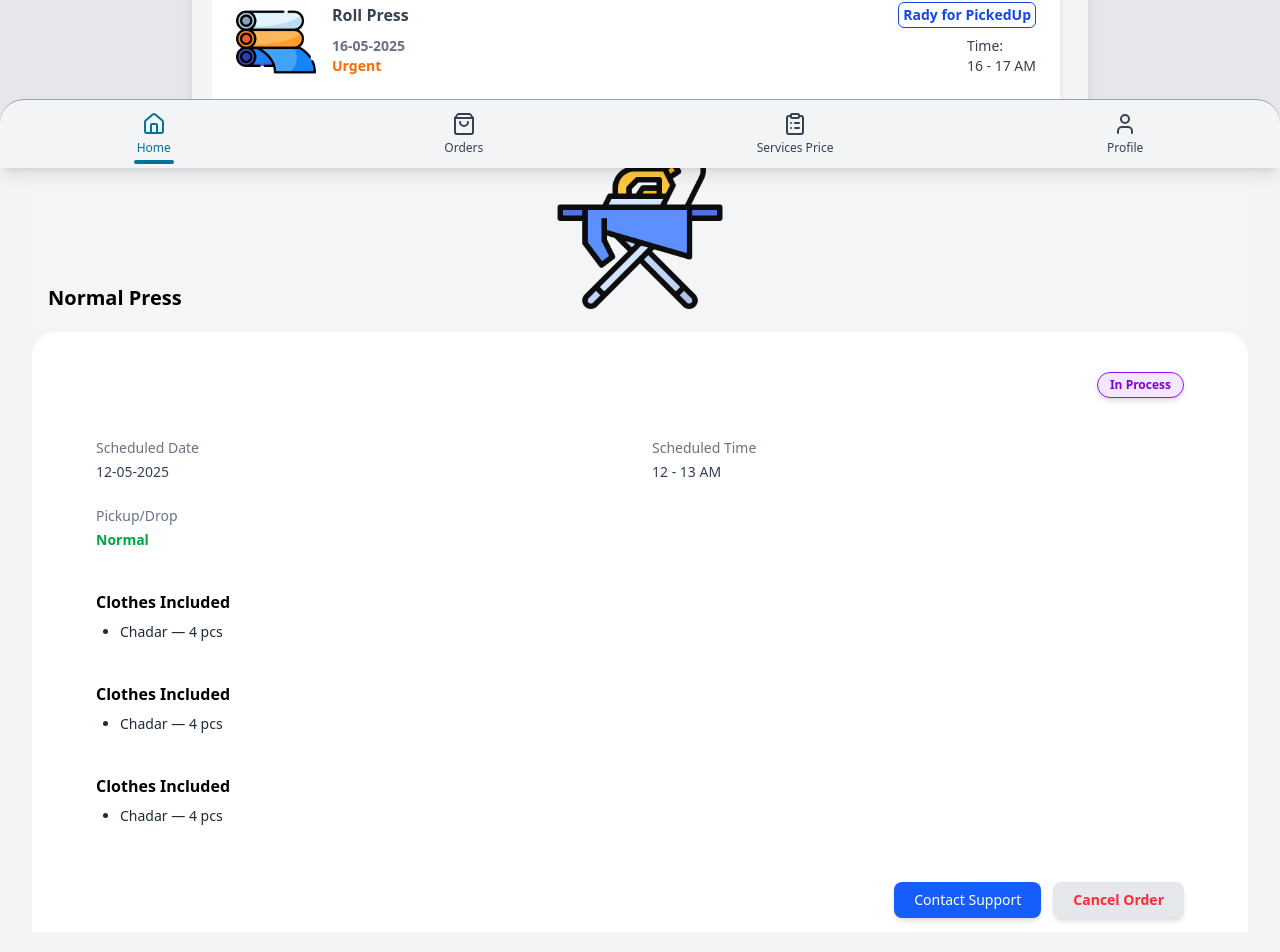
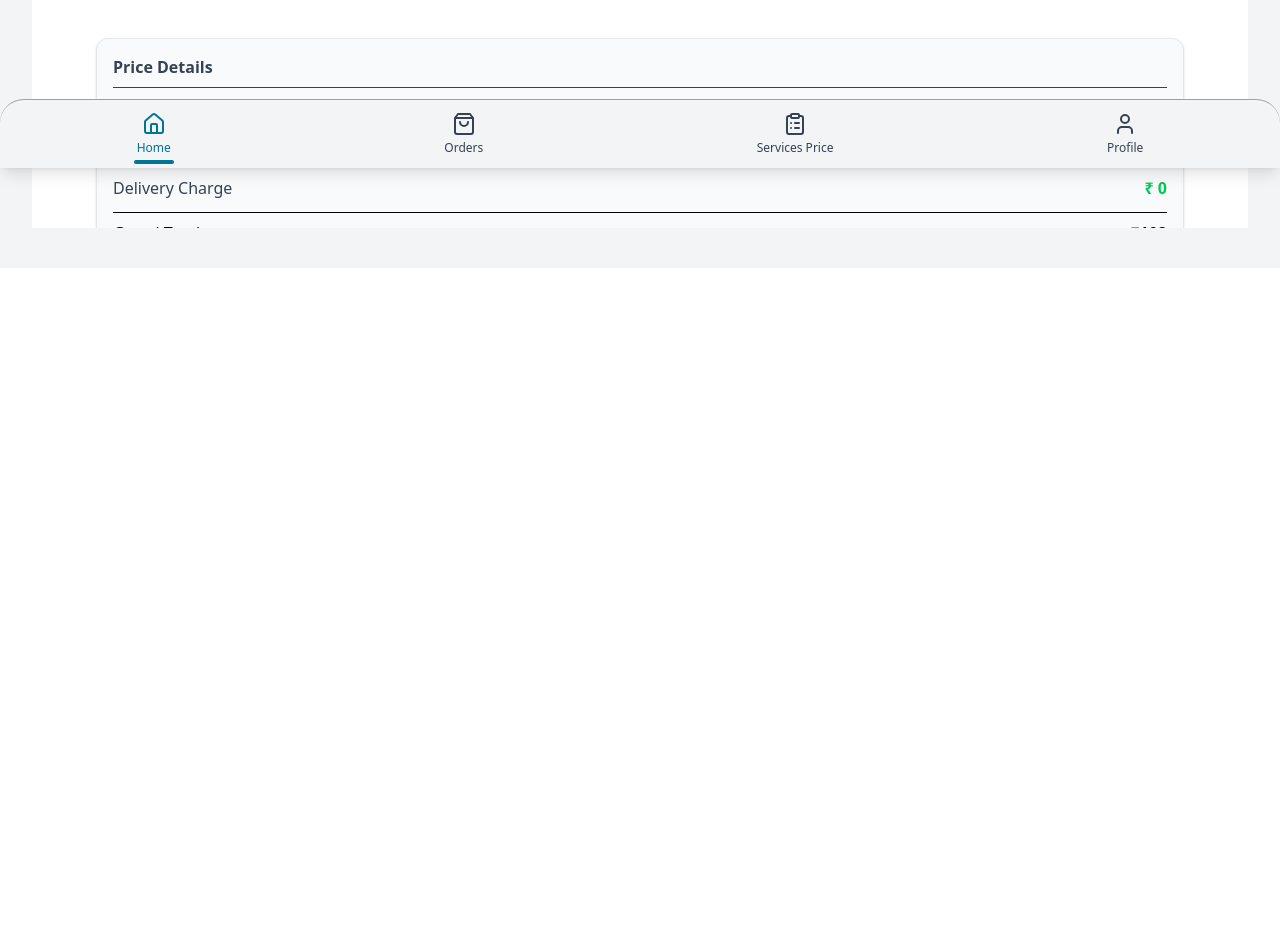
Before and after one commit to Sandb786/Laundry_project_User_Pannel_Frontend, a React (Vite) app: page /myorders in a window 1280 px wide. Shown: the part 632-1584 px from the top of the page. After the commit the page ends 900 px from the top, so only its background shows below. Built offline with nearby package versions, Linux system fonts and the light colour scheme.

Commit message:
Chack and test increse the sizeb.

```diff
--- a/src/Show_orders/Order_details/ShowDetail.jsx
+++ b/src/Show_orders/Order_details/ShowDetail.jsx
@@ -3,30 +3,28 @@ import { Typography } from "@material-tailwind/react";
 
 export default function OrderDetail({ order }) {
     return (
-
-        <div className=" bg-gray-100 py-10 px-1 sm:px-8 ">
+        <div className="bg-gray-100 py-10 px-1 sm:px-8">
 
             {/* Header Image */}
-                <div className="relative h-32 sm:h-48 w-full overflow-visible -mt-10 ">
+            <div className="relative h-32 sm:h-48 w-full overflow-visible -mt-10">
                 <img
                     src={order.image}
                     alt="Service"
-                        className="w-full h-full object-contain  p-2 "
+                    className="w-full h-full object-contain p-2"
                 />
                 <div className="absolute inset-0 bg-gray-100/5 flex items-end p-4">
                     <Typography variant="lead" className="text-black font-bold capitalize">
                         {order.ordertype}
                     </Typography>
-
                 </div>
             </div>
 
-            <div className="overflow-y-auto pr-2 max-h-[70vh] sm:max-h-[600px] mx-auto bg-white rounded-t-3xl  mt-1 px-4 sm:px-6">
+            {/* Main Container */}
+            <div className="overflow-y-auto pr-2 max-h-[70vh] sm:max-h-[600px] mx-auto bg-white rounded-t-3xl mt-1 px-4 sm:px-6">
 
-                {/* Order Details */}
-                <div className="p-6 sm:p-10 space-y-10 mb-50">
+                <div className="p-6 sm:p-10 space-y-10">
 
-                    {/* Status Badge */}
+                    {/* ========== Order Status ========== */}
                     <div className="flex justify-end">
                         <Typography
                             variant="small"
@@ -37,71 +35,101 @@ export default function OrderDetail({ order }) {
                                             order.status === 'In Process' ? 'text-purple-700 border-purple-600 bg-purple-100' :
                                                 order.status === 'Delivered' ? 'text-green-700 border-green-600 bg-green-100' :
                                                     order.status === 'Cancelled' ? 'text-red-700 border-red-600 bg-red-100' :
-                                                        'text-gray-700 border-gray-600 bg-gray-100'
-                                }`}
+                                                        'text-gray-700 border-gray-600 bg-gray-100'}`}
                         >
                             {order.status}
                         </Typography>
                     </div>
 
-                    {/* Info Grid */}
-                    <div className="grid grid-cols-1 sm:grid-cols-2 gap-6 text-sm text-gray-700">
+                    {/* ========== Schedule & Pickup Info ========== */}
+                    <div>
+                        <Typography variant="h6" className="font-semibold mb-4">Order Schedule</Typography>
+
+                        <div className="grid grid-cols-1 sm:grid-cols-2 gap-6 text text-gray-700">
+
                             <div className="space-y-1">
                                 <Typography className="font-medium text-gray-500">Scheduled Date</Typography>
                                 <Typography>{order.schedule.date}</Typography>
                             </div>
+
                             <div className="space-y-1">
                                 <Typography className="font-medium text-gray-500">Scheduled Time</Typography>
                                 <Typography>{order.schedule.time}</Typography>
                             </div>
+
                             <div className="space-y-1">
-                            <Typography className="font-medium text-gray-500">Pickup/Drop</Typography>
+                                <Typography className="font-medium text-gray-500">Pickup/Drop Type</Typography>
                                 <Typography className={`font-semibold ${order.pickupDrop === 'Urgent' ? 'text-orange-500' : 'text-green-600'}`}>
                                     {order.pickupDrop}
                                 </Typography>
                             </div>
+
+                            <div className="space-y-1">
+                                <Typography className="font-medium text-gray-500">Delivery Charge</Typography>
+                                <Typography>₹ {order.pickupDrop === 'Urgent' ? 30 : 0} /-</Typography>
                             </div>
 
-                    {/* Clothes List */}
+
+                        </div>
+
+                    </div>
+
+                    {/* ========== Clothes List ========== */}
                     <div>
                         <Typography variant="h6" className="font-semibold mb-2">Clothes Included</Typography>
-                        <ul className="list-disc pl-6 space-y-1 text-sm text-gray-800">
+                        <ul className="list-disc pl-6 space-y-1 text text-gray-800">
                             {order.clothes.map((cloth, idx) => (
-                                <li key={idx}>{cloth.type} — <span className="font-medium">{cloth.quantity} pcs</span></li>
-                            ))}
-                        </ul>
-                    </div>
-                    {/* Clothes List */}
-                    <div>
-                        <Typography variant="h6" className="font-semibold mb-2">Clothes Included</Typography>
-                        <ul className="list-disc pl-6 space-y-1 text-sm text-gray-800">
-                            {order.clothes.map((cloth, idx) => (
-                                <li key={idx}>{cloth.type} — <span className="font-medium">{cloth.quantity} pcs</span></li>
-                            ))}
-                        </ul>
-                    </div>
-                    {/* Clothes List */}
-                    <div>
-                        <Typography variant="h6" className="font-semibold mb-2">Clothes Included</Typography>
-                        <ul className="list-disc pl-6 space-y-1 text-sm text-gray-800">
-                            {order.clothes.map((cloth, idx) => (
-                                <li key={idx}>{cloth.type} — <span className="font-medium">{cloth.quantity} pcs</span></li>
+                                <li key={idx}>
+                                    {cloth.type} — <span className="font-medium">{cloth.quantity} pcs</span>
+                                </li>
                             ))}
                         </ul>
                     </div>
 
+                    {/* ========== Price Details ========== */}
+                    <div className="bg-gray-50 p-4 rounded-xl shadow-sm border border-gray-200">
+                        <Typography variant="h6" className="font-semibold mb-4 text-gray-700 border-b pb-2">
+                            Price Details
+                        </Typography>
+                        <div className="text text-gray-700 space-y-3">
+                            <div className="flex justify-between">
+                                <span>Total Clothes</span>
+                                <span className="font-semibold">{order.clothes.reduce((total, cloth) => total + cloth.quantity, 0)}</span>
+                            </div>
+                            <div className="flex justify-between">
+                                <span>Total Price</span>
+                                <span className="font-semibold text-blue-600">₹ {order.total}</span>
+                            </div>
+                            <div className="flex justify-between">
+                                <span>Delivery Charge</span>
+                                <span className="font-semibold text-green-500">₹ {order.pickupDrop === 'Urgent' ? 30 : 0}</span>
+                            </div>
+                            <div className="flex justify-between border-t pt-2 font-medium text-black">
+                                <span>Grand Total</span>
+                                <span className="font-bold">₹{order.total + (order.pickupDrop === 'Urgent' ? 30 : 0)}</span>
+                            </div>
+                        </div>
+                    </div>
 
-                    {/* Action Buttons */}
+
+                    {/* ========== Payment Method ========== */}
+                    <div>
+                        <Typography variant="h6" className="font-semibold mb-2">Payment Method</Typography>
+                        <Typography className="text text-gray-800">
+                            {order.paymentMethod || "Cash on Delivery (Default)"}
+                        </Typography>
+                    </div>
+
+                    {/* ========== Action Buttons ========== */}
                     <div className="pt-4 flex flex-wrap gap-3 justify-end">
                         <button className="bg-blue-600 text-white px-5 py-2 rounded-lg text-sm shadow-md hover:bg-blue-700 transition">
                             Contact Support
                         </button>
-                        <button className="bg-gray-200 text-red-500 px-5 py-2 rounded-lg text-sm shadow-md font-bold ">
+                        <button className="bg-gray-200 text-red-500 px-5 py-2 rounded-lg text-sm shadow-md font-bold">
                             Cancel Order
                         </button>
                     </div>
                 </div>
-
             </div>
         </div>
     );
--- a/src/Show_orders/Show_page.jsx
+++ b/src/Show_orders/Show_page.jsx
@@ -26,7 +26,7 @@ export default function Show_page()
 
         {/* Orders Section */}
         <section className=''>
-          <List_home orders={order}/>
+          {/* <List_home orders={order}/> */}
           <OrderDetail_Home order={order[2]} />
         </section>
 
@@ -41,6 +41,7 @@ function getOrders(count)
   const orderTypes = ["Normal Press", "Steam Press", "Roll Press", "Dry Cleaning", "Laundry"];
   const pickupTypes = ["Normal", "Urgent"];
   const statuses = ["Pending", "Rady for PickedUp", "In Process", "Delivered", "Cancelled"];
+  const total=100;
   const images = {
     "Normal Press": "/Color_Laundry/Normal_press.png",
     "Steam Press": "/Color_Laundry/Steam_press.png",
@@ -74,6 +75,7 @@ function getOrders(count)
         date: `${10 + i}-05-2025`,
         time: `${10 + i} - ${11 + i} AM`
       },
+      total: total + i,
       ordertype,
       pickupDrop,
       status,
```
Lines whose indentation alone changed are shown as unchanged.
